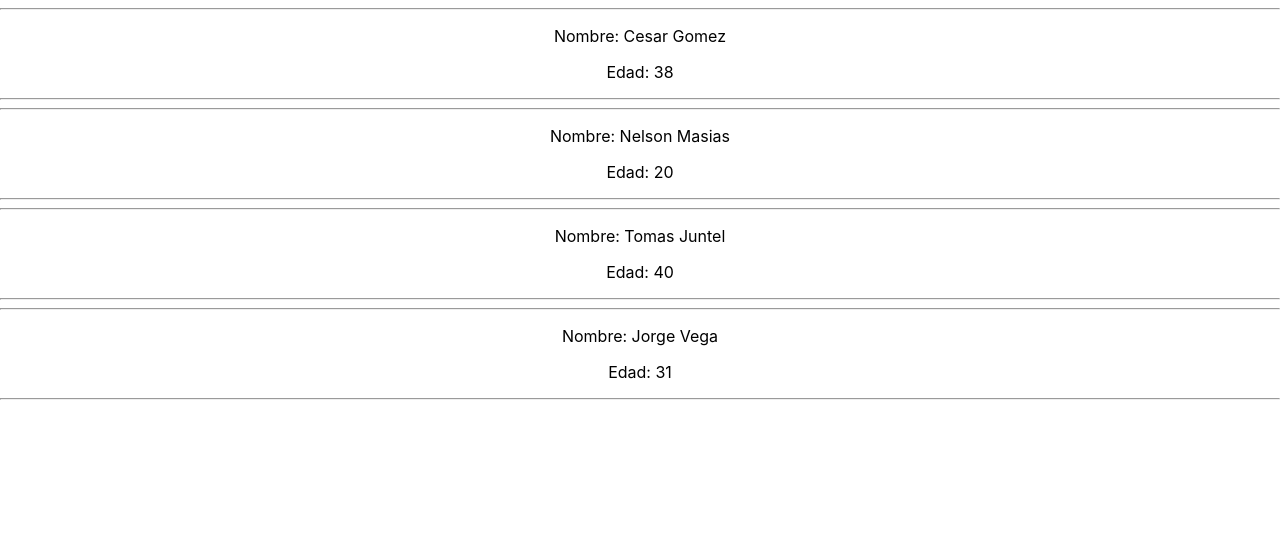
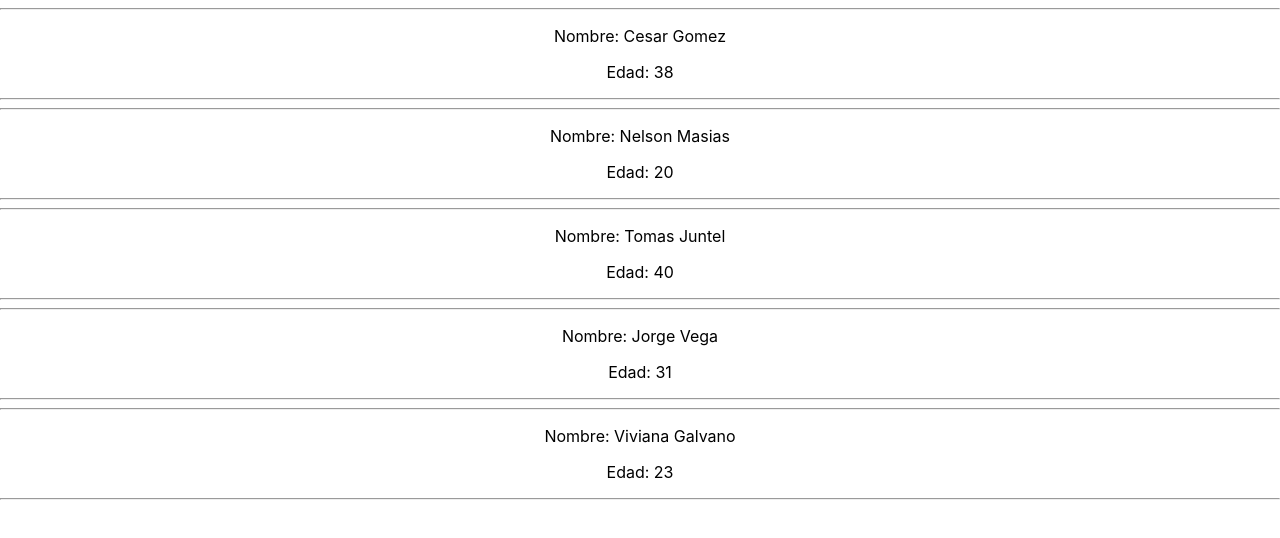
Before and after one commit to CesarGomezPeloso/rick_and_morty, a React (Create React App) app: page / in a window 1280 px wide. Shown: the top 538 px of the page. Built offline with nearby package versions, Linux system fonts and the light colour scheme.

Commit message:
Movimientos

```diff
--- a/public/index.html
+++ b/public/index.html
@@ -24,7 +24,7 @@
       work correctly both with client-side routing and a non-root public URL.
       Learn how to configure a non-root public URL by running `npm run build`.
     -->
-    <title>React App</title>
+    <title>React-App</title>
   </head>
   <body>
     <noscript>You need to enable JavaScript to run this app.</noscript>
--- a/src/App.js
+++ b/src/App.js
@@ -1,11 +1,12 @@
 import './App.css';
 import ListaPersonas from "../src/components/ListaPersonas/ListaPersonas/ListaPersonas";
 
-const listaPersonas = [
+const listaDePersonas = [
   {name:"Cesar Gomez", edad:38},
   {name:"Nelson Masias", edad:20},
   {name:"Tomas Juntel", edad:40},
   {name:"Jorge Vega", edad:31},
+  {name:"Viviana Galvano", edad:23},
 ];
 
 function App() {
@@ -13,7 +14,7 @@ function App() {
   return(
 
   <div className ="App">
-    <ListaPersonas lista={listaPersonas} />
+    <ListaPersonas lista={listaDePersonas} />
   </div>
   );
 }
--- a/src/components/ListaPersonas/ListaPersonas/ListaPersonas.jsx
+++ b/src/components/ListaPersonas/ListaPersonas/ListaPersonas.jsx
@@ -1,20 +1,16 @@
 import React from "react";
 import PersonaItem from "../PersonaItem/PersonaItem"
 
-
-
-
-const listaPersonas = (props) => {
+const listaDePersonas = (props) => {
     return(
         <div>
 
         {props.lista.map((persona)=>{
-            return<PersonaItem name={persona.name} edad={persona.edad} />
+            return<PersonaItem name={persona.name} edad={persona.edad} />;
         })}
 
          </div>
     )
 
 }
-
-export default listaPersonas;
+export default listaDePersonas;
--- a/src/components/ListaPersonas/PersonaItem/PersonaItem.jsx
+++ b/src/components/ListaPersonas/PersonaItem/PersonaItem.jsx
@@ -1,4 +1,17 @@
 import React from "react";
+
+const PersonaItem = (props) => { /*En vez de props se puede llamar cualquier cosa ej juana*/
+    return (
+
+       <div>
+       <hr></hr>
+          <p>Nombre: {props.name}</p>
+          <p>Edad: {props.edad}</p>
+        <hr></hr>
+        </div>
+
+    )
+}
 
 /* class PersonaItem extends React.Component{
     constructor(props){
@@ -15,21 +28,11 @@ import React from "react";
              </div>
          )
     }
-}
- */
+} */
 
 
-const PersonaItem = (props) => { /*En vez de props se puede llamar cualquier cosa ej juana*/
-    return (
 
-       <div>
-       <hr></hr>
-          <p>Nombre: {props.name}</p>
-          <p>Edad: {props.edad}</p>
-        <hr></hr>
-        </div>
-    )
-}
+
 
 
 export default PersonaItem;
```
